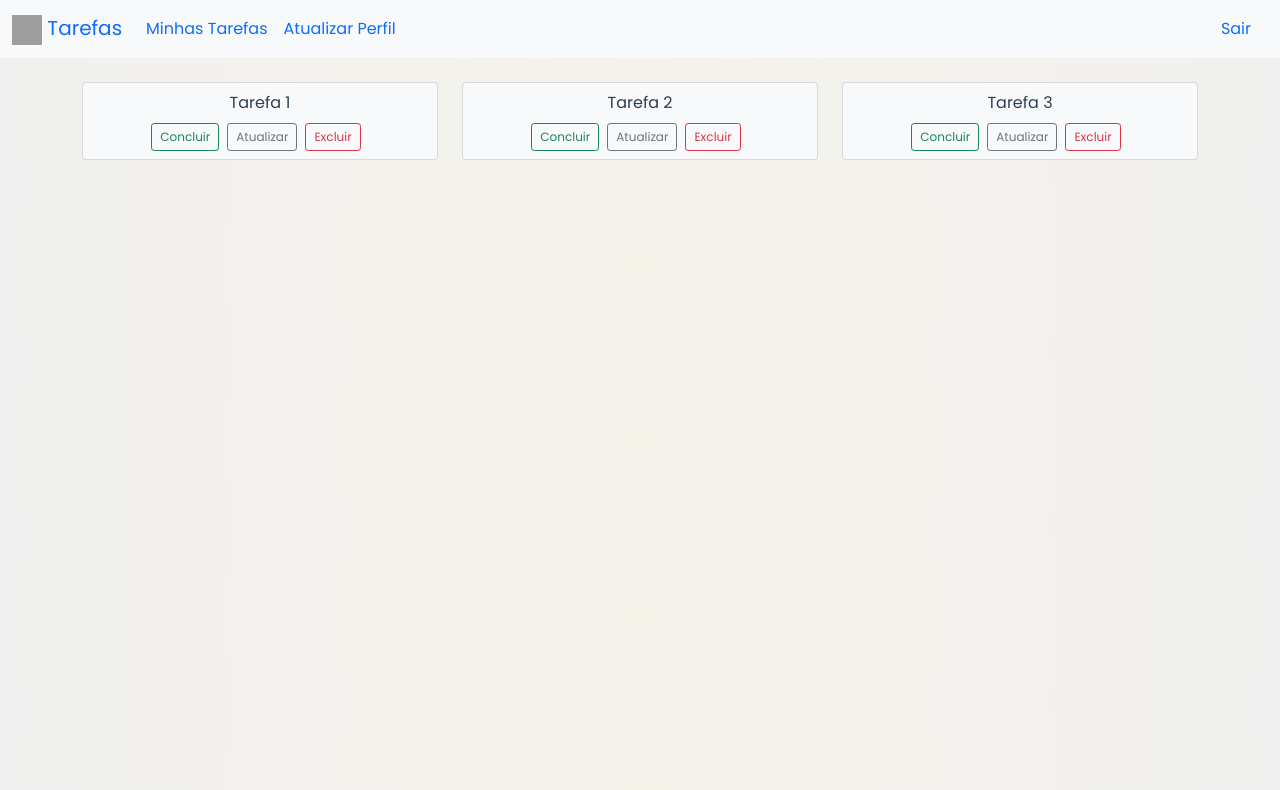
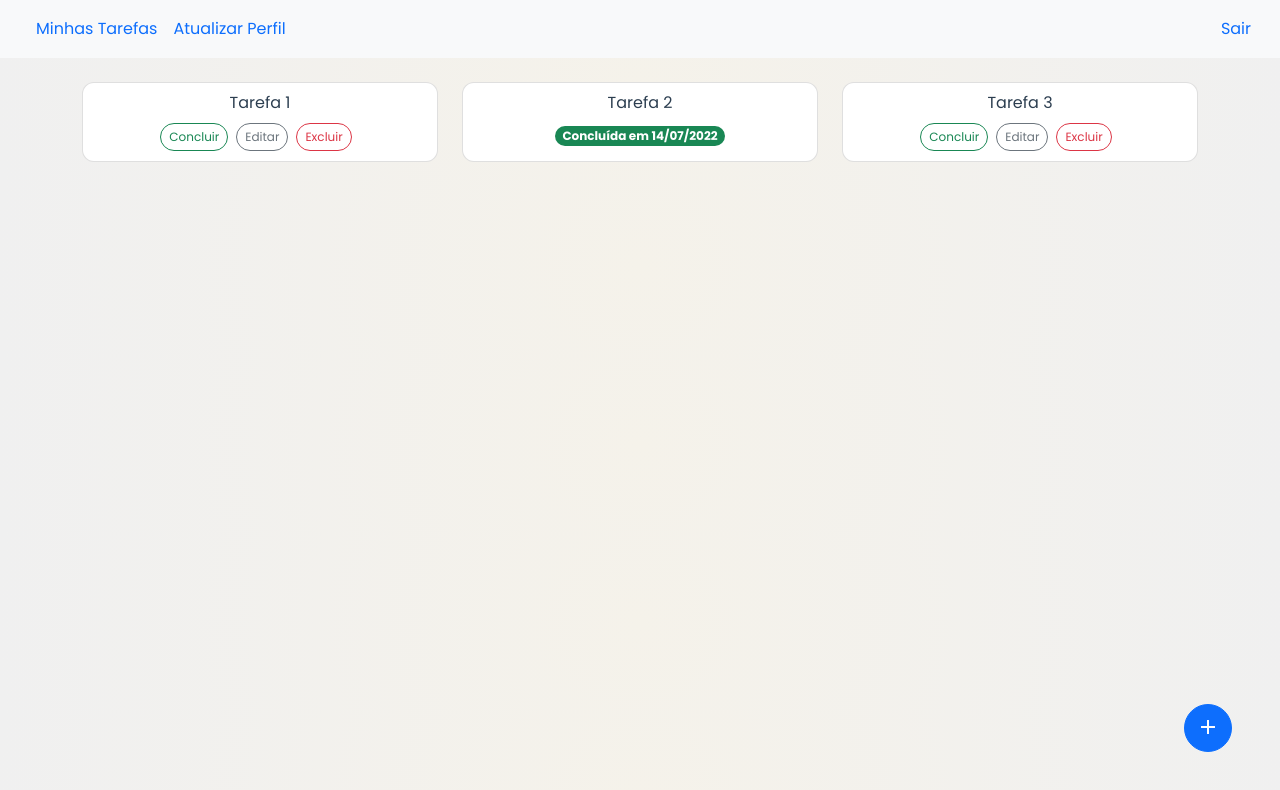
Before and after one commit to tiagoon/tasks-frontend, a Vue app: page /tasks in a window 1280 px wide. Shown: the top 790 px of the page. Built offline with nearby package versions, Linux system fonts and the light colour scheme; grey boxes are pictures that could not be loaded.

Commit message:
Concluir layout da aplicação

```diff
--- a/package.json
+++ b/package.json
@@ -12,8 +12,8 @@
     "axios": "^0.27.2",
     "bootstrap": "^5.1.3",
     "bootstrap-vue-3": "^0.1.14",
-    "buefy": "^0.9.21",
     "core-js": "^3.6.5",
+    "dayjs": "^1.11.3",
     "vue": "^3.0.0",
     "vue-router": "4"
   },
--- a/src/App.vue
+++ b/src/App.vue
@@ -8,7 +8,7 @@
 export default {
   name: 'App',
   created () {
-    document.title = "Faça Login | Tarefas";
+    document.title = process.env.VUE_APP_NAME;
   },
 }
 </script>
--- a/src/assets/scss/main.scss
+++ b/src/assets/scss/main.scss
@@ -9,3 +9,40 @@ body {
     background: #f5f2ea;
     background: radial-gradient(circle, rgba(245,242,234,1) 0%, rgba(240,240,240,1) 100%);
 }
+
+.card {
+    border-radius: 12px;
+}
+
+.btn, input.form-control {
+    border-radius: 20px;
+}
+
+.form-control:focus {
+    border-color: #c3c3c3;
+    box-shadow: 0 0 0 0.25rem #f2f1ed;
+}
+
+.btn-sm {
+    font-size: .75rem;
+}
+
+.btn-add {
+    width:48px;
+    height:48px;
+    border-radius: 50%;
+    cursor: pointer;
+    position: fixed;
+    bottom: 48px;
+    right: 48px;
+}
+
+.btn-add span {
+    margin-top: 4px;
+    margin-left: -1px;
+}
+
+.text-bg-success{
+    background-color: #198754;
+    color: #fff;
+}
--- /dev/null
+++ b/src/components/NavbarComponent.vue
@@ -0,0 +1,45 @@
+<template>
+    <nav class="navbar sticky-top navbar-expand-lg bg-light">
+        <div class="container-fluid">
+            <div class="navbar-brand" to="/tasks">
+                {{appName}}
+            </div>
+            <button class="navbar-toggler" type="button" data-bs-toggle="collapse" data-bs-target="#navbarNav" aria-controls="navbarNav" aria-expanded="false" aria-label="Toggle navigation">
+                <span class="navbar-toggler-icon"></span>
+            </button>
+            <div class="collapse navbar-collapse" id="navbarNav">
+                <ul class="navbar-nav me-auto">
+                    <li class="nav-item">
+                        <router-link to="/tasks" class="nav-link active" aria-current="page">Minhas Tarefas</router-link>
+                    </li>
+                    <li class="nav-item">
+                        <router-link to="/profile" class="nav-link">Atualizar Perfil</router-link>
+                    </li>
+                </ul>
+                <div class="d-flex">
+                    <a @click="logout()" class="nav-link btn btn-link">Sair</a>
+                </div>
+            </div>
+        </div>
+    </nav>
+</template>
+
+<script>
+export default {
+    name: 'NavbarComponent',
+    data() {
+        return {
+            appName: ''
+        }
+    },
+    created() {
+        this.appName = process.env.VUE_APP_NAME;
+    },
+    methods: {
+        logout() {
+            localStorage.removeItem('token');
+            this.$router.push('/');
+        }
+    },
+}
+</script>
--- a/src/pages/customs/NotFoundPage.vue
+++ b/src/pages/customs/NotFoundPage.vue
@@ -18,6 +18,9 @@
 <script>
 export default {
     name: 'NotFoundPage',
+    created () {
+        document.title = "404 | " + process.env.VUE_APP_NAME;
+    },
     methods: {
         home() {
             this.$router.push('/');
--- a/src/pages/tasks/TasksIndexPage.vue
+++ b/src/pages/tasks/TasksIndexPage.vue
@@ -1,95 +1,110 @@
 <template>
     <div>
-        <nav class="navbar sticky-top navbar-expand-lg bg-light">
-            <div class="container-fluid">
-                <router-link class="navbar-brand" to="/tasks">
-                    <img src="https://www.gstatic.com/images/branding/product/1x/keep_48dp.png" alt="logo" width="30" height="30">
-                    Tarefas
-                </router-link>
-                <button class="navbar-toggler" type="button" data-bs-toggle="collapse" data-bs-target="#navbarNav" aria-controls="navbarNav" aria-expanded="false" aria-label="Toggle navigation">
-                <span class="navbar-toggler-icon"></span>
-                </button>
-                <div class="collapse navbar-collapse" id="navbarNav">
-                <ul class="navbar-nav me-auto">
-                    <li class="nav-item">
-                    <router-link to="/tasks" class="nav-link active" aria-current="page">Minhas Tarefas</router-link>
-                    </li>
-                    <li class="nav-item">
-                    <router-link to="/profile" class="nav-link">Atualizar Perfil</router-link>
-                    </li>
-                </ul>
-                <div class="d-flex">
-                    <a class="nav-link btn btn-link">Sair</a>
-                </div>
-                </div>
-            </div>
-            </nav>
+        <NavbarComponent />
         <div class="container">
             <div class="row mt-4">
                 <div
                     v-for="task in tasks"
                     v-bind:key="task.id"
                     class="col-md-4 mb-3">
-                    <div class="card bg-light">
+                    <div class="card" style="min-height: 80px;">
                         <div class="mt-2">{{task.title}}</div>
-                        <div class="d-flex mt-2 mb-2" style="margin: 0 auto">
+                        <div v-if="!task.completed" class="d-flex mt-2 mb-2" style="margin: 0 auto">
                             <div class="me-2">
                                 <button
+                                    @click="finishTask(task.id)"
                                     type="button"
-                                    class="btn btn-outline-success btn-sm"
-                                    style="padding-y: .25rem; padding-x: .2rem; font-size: .75rem;">
+                                    class="btn btn-outline-success btn-sm">
                                     Concluir</button>
                             </div>
 
                             <div class="me-2">
                                 <button
+                                    @click="updateTask(task.id)"
                                     type="button"
-                                    class="btn btn-outline-secondary btn-sm"
-                                    style="padding-y: .25rem; padding-x: .2rem; font-size: .75rem;">
-                                    Atualizar</button>
+                                    class="btn btn-outline-secondary btn-sm">
+                                    Editar</button>
                             </div>
 
                             <div class="me-2">
                                 <button
+                                    @click="removeTask(task.id)"
                                     type="button"
-                                    class="btn btn-outline-danger btn-sm"
-                                    style="padding-y: .25rem; padding-x: .2rem; font-size: .75rem;">
+                                    class="btn btn-outline-danger btn-sm">
                                     Excluir</button>
                             </div>
                         </div>
+                        <div v-else class="mt-2">
+                            <span class="badge rounded-pill text-bg-success">Concluída em {{dateFormat(task.updated_at)}}</span>
+                        </div>
                     </div>
                 </div>
+            </div>
+            <div class="row">
+                <router-link to="/tasks/create" class="btn btn-primary btn-add">
+                    <span class="material-icons-outlined">add</span>
+                </router-link>
             </div>
         </div>
     </div>
 </template>
 
 <script>
+import NavbarComponent from '@/components/NavbarComponent'
+import dayjs from 'dayjs'
+
 export default {
     name: 'TasksIndexPage',
+    components: {
+        NavbarComponent
+    },
+    created () {
+        document.title = "Minhas Tarefas | " + process.env.VUE_APP_NAME;
+    },
     data() {
         return {
             tasks: [
                 {
                     id: 1,
                     title: 'Tarefa 1',
-                    done: false
+                    completed: false,
+                    updated_at: "2022-07-14T17:28:14.000000Z"
                 },
                 {
                     id: 2,
                     title: 'Tarefa 2',
-                    done: true
+                    completed: true,
+                    updated_at: "2022-07-14T17:28:14.000000Z"
                 },
                 {
                     id: 1,
                     title: 'Tarefa 3',
-                    done: false
+                    completed: false,
+                    updated_at: "2022-07-14T17:28:14.000000Z"
                 }
             ]
         }
     },
     methods: {
-        //
+        dateFormat(date) {
+            return dayjs(date).format('DD/MM/YYYY')
+        },
+
+        finishTask(taskId) {
+            const index = this.tasks.findIndex(prop => prop.id === taskId)
+            this.tasks.splice(index,1)
+        },
+
+        updateTask(id) {
+            const task = this.tasks.find(task => task.id === id)
+            this.$router.push({ name: 'TasksUpdatePage', params: { id: task.id } })
+        },
+
+        removeTask(taskId) {
+            const index = this.tasks.findIndex(prop => prop.id === taskId)
+            this.tasks.splice(index,1)
+        },
+
     }
 }
 </script>
--- a/src/pages/tasks/TasksUpdatePage.vue
+++ b/src/pages/tasks/TasksUpdatePage.vue
@@ -1,12 +1,46 @@
 <template>
-    <div class="container">
-
+    <div>
+        <NavbarComponent />
+        <div class="container">
+            <div class="row">
+                <div class="col-md-8 mx-auto card mt-4">
+                    <div class="card-body">
+                        <h5 class="card-title">Editar Tarefa</h5>
+                        <div class="form-group mb-3 mt-3">
+                            <input
+                                type="text"
+                                class="form-control"
+                                id="title"
+                                v-model="title"
+                                placeholder="Título da tarefa">
+                        </div>
+                        <div class="row">
+                            <div class="col-md-12">
+                                <button
+                                    @click="createTask()"
+                                    type="button"
+                                    class="btn btn-primary btn-block">
+                                    Cadastrar</button>
+                            </div>
+                        </div>
+                    </div>
+                </div>
+            </div>
+        </div>
     </div>
 </template>
 
 <script>
+import NavbarComponent from '@/components/NavbarComponent';
+
 export default {
-    name: 'TasksUpdatePage',
+    name: 'TasksCreatePage',
+    components: {
+        NavbarComponent
+    },
+    created () {
+        document.title = "Editar Tarefa | " + process.env.VUE_APP_NAME;
+    },
     data() {
         return {
             //
--- a/src/routers/index.js
+++ b/src/routers/index.js
@@ -5,6 +5,7 @@ import RegisterPage from '@/pages/auth/RegisterPage'
 import TasksIndexPage from '@/pages/tasks/TasksIndexPage'
 import TasksCreatePage from '@/pages/tasks/TasksCreatePage'
 import TasksUpdatePage from '@/pages/tasks/TasksUpdatePage'
+import ProfilePage from '@/pages/account/ProfilePage'
 import NotFoundPage from '@/pages/customs/NotFoundPage'
 
 const routes = [
@@ -33,7 +34,11 @@ const routes = [
     name: "TasksUpdatePage",
     component: TasksUpdatePage,
   },
-
+  {
+    path: "/profile",
+    name: "ProfilePage",
+    component: ProfilePage,
+  },
   {
     path: "/:catchAll(.*)",
     component: NotFoundPage,
```
Also changed, not shown: src/pages/account/ProfilePage.vue (+69 -0 lines), src/pages/tasks/TasksCreatePage.vue (+39 -3 lines), 2 other files (tests, documents, lock files or other folders).
